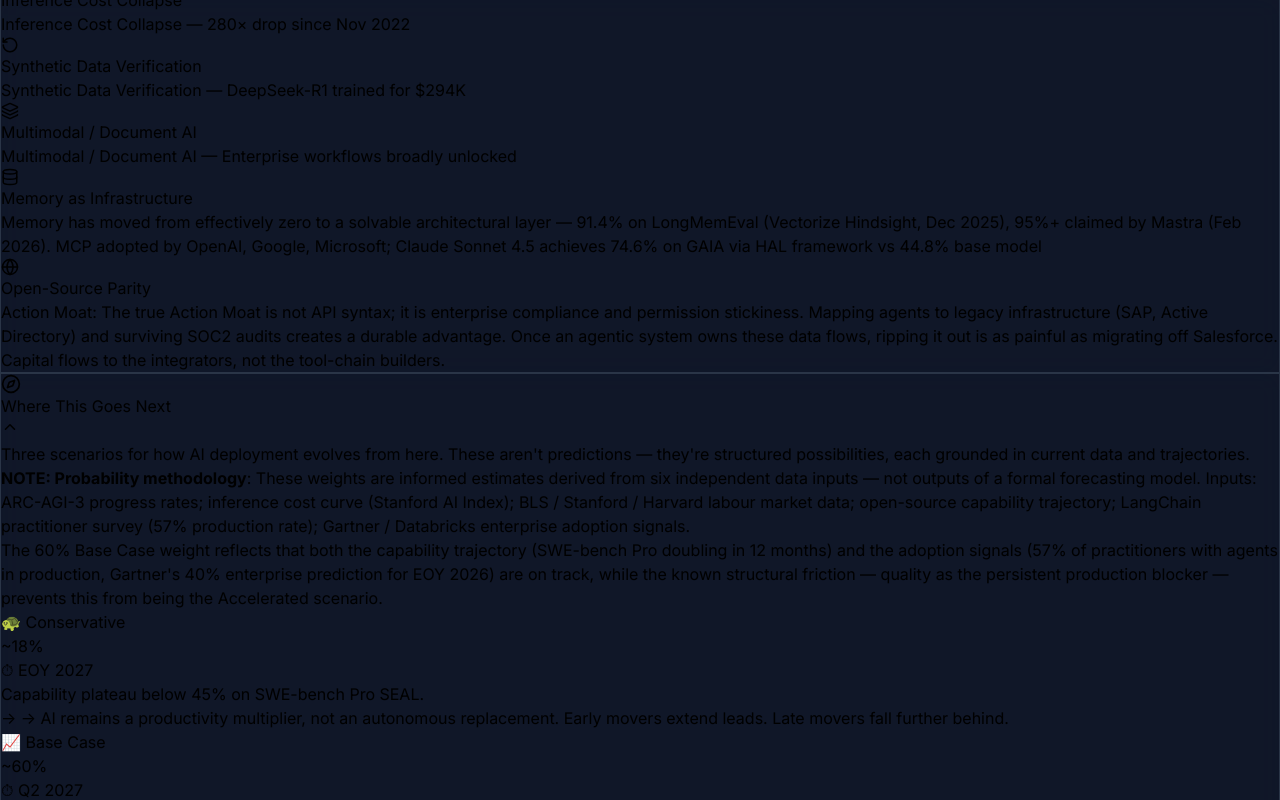
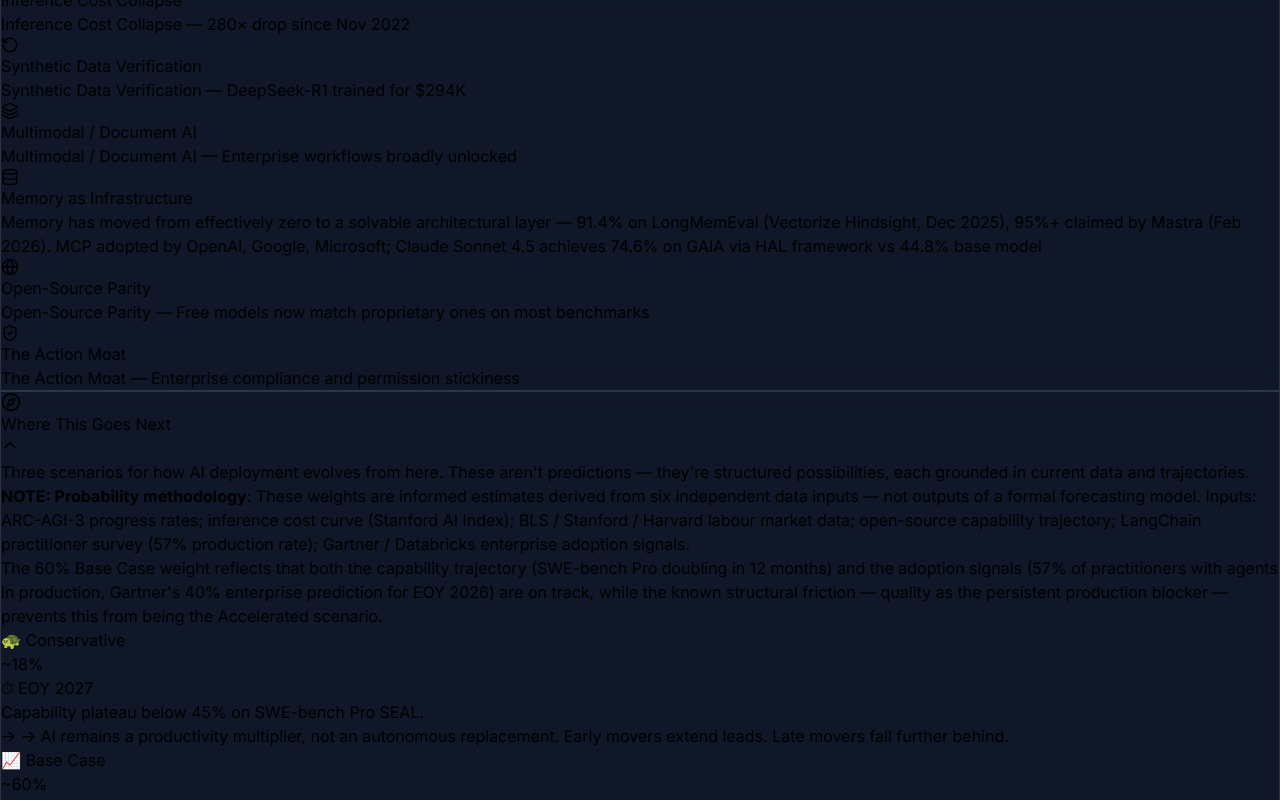
Before and after one commit to ADevBelgie/ai-strategic-report-april-2026, a React (Vite) app: page / in a window 1280 px wide. Shown: the part 10604-11404 px from the top of the page. Built offline with nearby package versions, Linux system fonts and the light colour scheme.

Commit message:
Pass 9.4: ARC-AGI-3 (50-65%), Pillar #6 Action Moat, metadata comment, and Edu redundancy cleanup

```diff
--- a/src/App.jsx
+++ b/src/App.jsx
@@ -3,7 +3,7 @@
 import {
   Activity, Brain, BarChart3, AlertTriangle, Target, Cpu, Compass, Users,
   Globe, FileText, Zap, Layers, TrendingUp, BookOpen, Database, Lightbulb,
-  Network, RotateCcw, Map, ArrowRight, Download, ExternalLink, Github
+  Network, RotateCcw, Map, ArrowRight, Download, ExternalLink, Github, ShieldCheck
 } from 'lucide-react';
 import { Section, StatCard, CalloutBox, SplitStatDisplay, BenchmarkCard,
   DimensionDetailCard, ScenarioCard, TabComponent, SpeculativeSection, HorizonWatch
@@ -398,8 +398,9 @@
               { icon: Layers, color: 'text-indigo-400', title: 'Multimodal / Document AI', desc: content.s6Mechanisms.multimodal[displayMode] },
               { icon: Database, color: 'text-blue-400', title: 'Memory as Infrastructure', desc: content.s6Mechanisms.memory[displayMode] },
               { icon: Globe, color: 'text-rose-400', title: 'Open-Source Parity', desc: content.s6Mechanisms.openSource[displayMode] },
+              { icon: ShieldCheck, color: 'text-cyan-400', title: 'The Action Moat', desc: content.s6Mechanisms.actionMoat[displayMode] },
             ].map((card, i) => (
-              <div key={i} className={`bg-slate-800/50 border border-slate-700/50 rounded-xl p-5 hover:border-slate-600/50 transition-colors ${i === 4 ? 'md:col-span-2' : ''}`}>
+              <div key={i} className="bg-slate-800/50 border border-slate-700/50 rounded-xl p-5 hover:border-slate-600/50 transition-colors">
                 <div className="flex items-center gap-3 mb-3">
                   <div className={`p-2 rounded-lg bg-slate-900/50 ${card.color}`}>
                     <card.icon size={18} />
--- a/src/content/reportContent.js
+++ b/src/content/reportContent.js
@@ -111,8 +111,12 @@
       essentials: "Memory has moved from effectively zero to a solvable architectural layer — 91.4% on LongMemEval (Vectorize Hindsight, Dec 2025), 95%+ claimed by Mastra (Feb 2026). AI now has persistent memory across sessions. The difference this makes is large: the same AI goes from 44.8% to 74.6% accuracy when it can remember and plan across steps."
     },
     openSource: {
-      expert: "Action Moat: The true Action Moat is not API syntax; it is enterprise compliance and permission stickiness. Mapping agents to legacy infrastructure (SAP, Active Directory) and surviving SOC2 audits creates a durable advantage. Once an agentic system owns these data flows, ripping it out is as painful as migrating off Salesforce. Capital flows to the integrators, not the tool-chain builders.",
-      essentials: "The real competitive edge isn't the AI — it's the difficult work of connecting AI to a company's old systems (like security and databases). Once these connections are made and security audits are passed, the AI becomes a permanent part of the business that is very hard to replace."
+      expert: "Open-Source Parity — Free models now match proprietary ones on most benchmarks",
+      essentials: "Free, open AI models now perform as well as the most expensive paid ones. Buying a better model is no longer a major advantage; the advantage comes from how you use it."
+    },
+    actionMoat: {
+      expert: "The Action Moat — Enterprise compliance and permission stickiness",
+      essentials: "The real edge is connecting AI to old company systems (security/databases). Once audited and active, the AI becomes a permanent part of the business."
     }
   },
 
@@ -131,7 +135,7 @@
       essentials: "AI handles 60–70% of software tasks. 4 in 10 large companies actively using AI agents."
     },
     accelerated: {
-      expert: "32% Quality barrier resolved. ARC-AGI-3 cracks 30%+.",
+      expert: "32% Quality barrier resolved. ARC-AGI-3 cracks 50–65%, definitively breaking the reinforcement learning bottleneck.",
       essentials: "Reliability problems get solved. AI cracks the next generation of reasoning tests."
     }
   },
@@ -316,8 +320,8 @@
   },
   s9Investors: {
     moment: {
-      expert: "The benchmark contamination issue is the most important signal for competitive positioning — and most investor decks are still using the wrong number. SWE-bench Verified (80.9%) has confirmed training data overlap. SWE-bench Pro is the honest measure at 45.9% standardised. Companies evaluating coding capability on the contaminated benchmark are making decisions on a compromised signal.",
-      essentials: "If a company is benchmarking AI using the standard contaminated test (SWE-bench Verified), their investment decisions are based on numbers that don't reflect reality. The honest measure is 45.9%, not 80.9%."
+      expert: "The benchmark contamination issue is the most important signal for competitive positioning — and most investor decks are still using the wrong number.",
+      essentials: "The benchmark contamination issue is the most important signal for competitive positioning — and most investor decks are still using the wrong number."
     },
     next: {
       expert: "Add metacognition and context coherence to your AI vendor evaluation criteria. A model that accurately signals its own uncertainty is worth more to an enterprise deployment than a model that scores 5% higher on a saturated benchmark.",
@@ -348,7 +352,7 @@
   },
   s9Education: {
     moment: {
-      expert: "The contraction of syntax-focused curricula and the collapse of short-cycle training signifies a deep crisis of confidence in the traditional pedagogical model. As code generation becomes a zero-cost commodity, the throughput limit is no longer generation; it is verification and coherence management. Curricula that still centre syntax acquisition are producing graduates for a role that is being structurally removed.",
+      expert: "The contraction of syntax-focused curricula and the collapse of short-cycle training signifies a deep crisis of confidence in the traditional pedagogical model. As code generation becomes an automated, low-marginal-cost utility, the throughput limit is no longer generation; it is verification and coherence management. Curricula that still centre syntax acquisition are producing graduates for a role that is being structurally removed.",
       essentials: "The sudden collapse of short-term training and bootcamps shows a hard truth: learning to write code by hand is no longer enough for a professional career. Education must now focus on teaching students how to check, manage, and take responsibility for the work that AI produces."
     },
     verificationParadox: {
```
Also changed, not shown: 1 other file (tests, documents, lock files or other folders).
